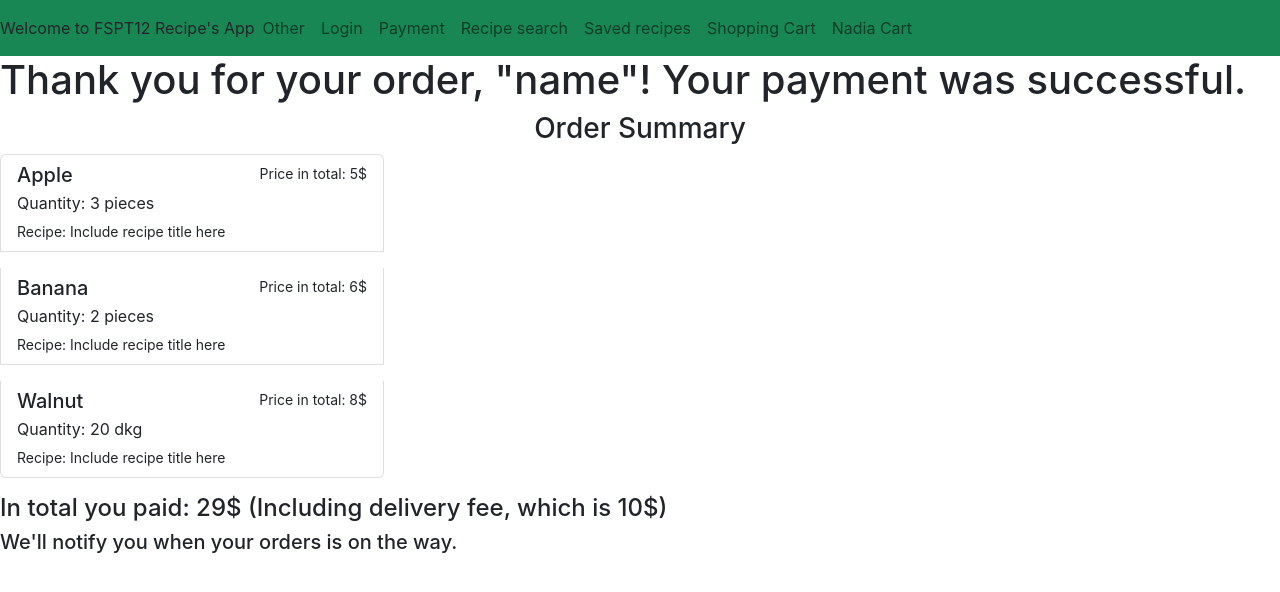
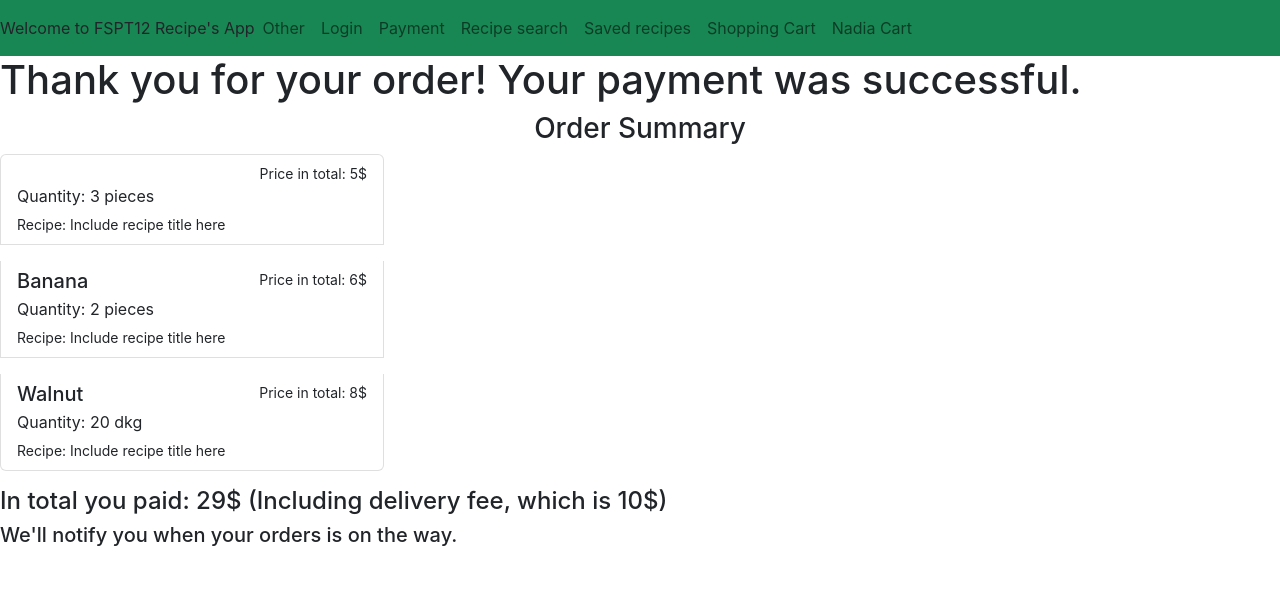
Before and after one commit to CodeOp-tech/FSPT12-final-project, a React (Create React App) app in the folder client/: page /payment-successful in a window 1280 px wide. Shown: the top 592 px of the page. Built offline with nearby package versions, Linux system fonts and the light colour scheme; no server answers.

Commit message:
additional changes to OrdersDash and Payment

```diff
--- a/client/src/components/OrdersDashA.js
+++ b/client/src/components/OrdersDashA.js
@@ -1,4 +1,6 @@
 import React from "react";
+import { Context } from "../Context";
+import {useContext} from 'react';
 
 export default function OrderDashA() {
   //visible for the admin only
--- a/client/src/components/PaymentA.js
+++ b/client/src/components/PaymentA.js
@@ -2,12 +2,18 @@ import axios from "axios";
 import React, { useState } from "react";
 import StripeCheckout from "react-stripe-checkout";
 import {Routes, Route, useNavigate} from 'react-router-dom';
+import { Context } from "../Context";
+import {useContext} from 'react';
 
 export default function PaymentA() {
+
   //create post request to store orders in the 'orders' table --> fetch & display in OrdersDash
-  //create logic for couting delivery cost
-  //CREATE SUCCESS PAGE!!!
+
+  //create logic for counting delivery cost
+
   const navigate = useNavigate();
+
+  const {orderedIngredients, setOrderedIngredients} = useContext(Context);
 
   //order objects with all the order details we need for the payment
   //need to pass this as props to PaymentSuccess.js
@@ -18,7 +24,7 @@ export default function PaymentA() {
     user_id: 123, //int
     payment_date: "payment_date", //datetime
     delivery_status: false, //tinyint
-    recipe_ids: "123, 456", //varchar
+    ordered_ingredients: ['apple', 'banana'], //varchar
   });
 
   const handleToken = async (token, addresses) => {
@@ -28,8 +34,6 @@ export default function PaymentA() {
     });
 
     //take the response and check for the status property
-    console.log(response.status);
-
     if (response.status === 200) {
       //redirecting the user to the 'Payment Succesful' page
       navigate('/payment-successful');
--- a/client/src/components/PaymentSuccess.js
+++ b/client/src/components/PaymentSuccess.js
@@ -1,6 +1,11 @@
 import React, { useState } from "react";
+import { Context } from "../Context";
+import {useContext} from 'react';
 
 export default function PaymentSuccess() {
+
+  const {orderedIngredients, setOrderedIngredients} = useContext(Context);
+
   const [order, setOrder] = useState({
     id: 123, //int
     order_cost: 200, //decimal
@@ -8,22 +13,27 @@ export default function PaymentSuccess() {
     user_id: 123, //int
     payment_date: "payment_date", //datetime
     delivery_status: false, //tinyint
-    recipe_ids: "123, 456", //varchar
+    ordered_ingredients: "123, 456", //varchar
   });
 
   //I need to fetch the list of ingredients based on the recipe ids.
 
+  console.log(orderedIngredients);
+
   return (
     <div>
-      <h1>Thank you for your order, "name"! Your payment was successful.</h1>
+      <h1>Thank you for your order! Your payment was successful.</h1>
       <h3>Order Summary</h3>
 
       <div className="list-group">
+
+      {/*loop through some kind of object with info about ingrediens and quantities*/}
+
         <p
           className="list-group-item list-group-item-action flex-column align-items-start"
         >
           <div className="d-flex w-100 justify-content-between">
-            <h5 className="mb-1">Apple</h5>
+            <h5 className="mb-1">{orderedIngredients[0]}</h5>
             <small>Price in total: 5$</small>
           </div>
           <p className="mb-1">
@@ -31,6 +41,9 @@ export default function PaymentSuccess() {
           </p>
           <small>Recipe: Include recipe title here</small>
         </p>
+
+
+
         <p
           className="list-group-item list-group-item-action flex-column align-items-start"
         >
@@ -43,6 +56,9 @@ export default function PaymentSuccess() {
           </p>
           <small>Recipe: Include recipe title here</small>
         </p>
+
+
+
         <p
           className="list-group-item list-group-item-action flex-column align-items-start"
         >
--- a/client/src/components/RecipesA.js
+++ b/client/src/components/RecipesA.js
@@ -1,4 +1,4 @@
-import React, { useState, useContext } from "react";
+import React, { useState, useContext, useEffect } from "react";
 import Button from "react-bootstrap/Button";
 import Card from "react-bootstrap/Card";
 import Select from "react-select";
@@ -128,7 +128,6 @@ export default function RecipesA() {
 
   const addToCart = (id) => {
     setRecipeId(id);
-    setOrderedRecipes((current) => [...current, recipeID]);
     saveRecipe(recipes.find((rec) => rec.id === recipeID));
     // 3. In recipes_saved, put orderStatus to true
     fetch(`/saved_recipes/${recipeID}`, {
```
